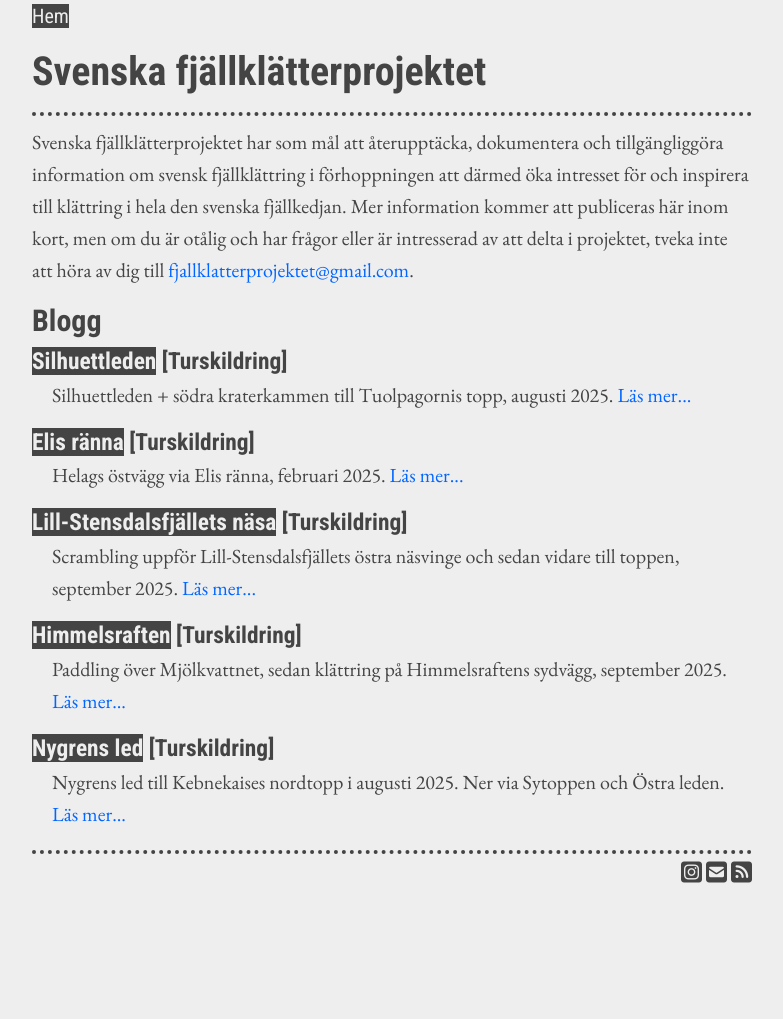
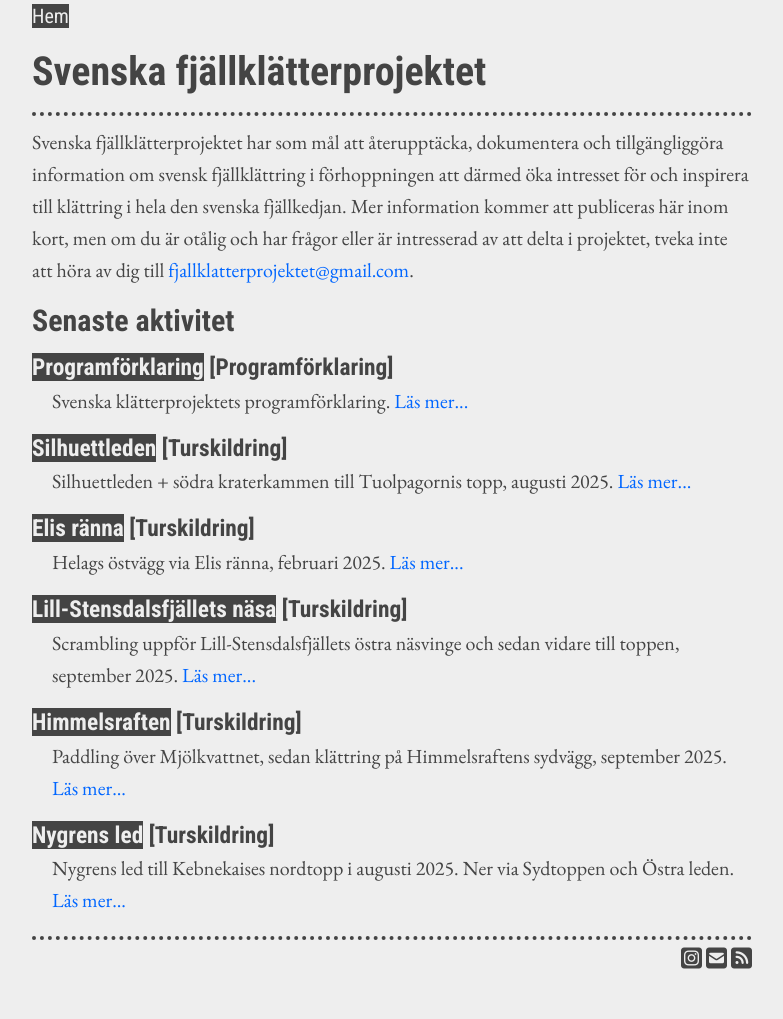
Before and after one commit to fjallklatterprojektet/fjallklatterprojektet.github.io, a Jekyll site: the page built from index.html, in a window 1280 px wide. Shown: the whole page, without its empty margins (248-1031 px from the left). Built offline with Jekyll 4.4.1, drawn with Linux system fonts in a browser that asks for light colours; before the commit the page ends 932 px from its top, so only the background shows below that.

Commit message:
Add post

```diff
--- a/_config.yml
+++ b/_config.yml
@@ -6,3 +6,5 @@ baseurl: ""
 url: "https://fjallklatterprojektet.github.io/"
 plugins:
   - jekyll-feed
+kramdown:
+  footnote_backlink: ""
--- a/_posts/2025-09-07-nygrens_led.md
+++ b/_posts/2025-09-07-nygrens_led.md
@@ -4,7 +4,7 @@ title: Nygrens led
 author: Olle Eriksson
 date: 2025-09-07
 type: Turskildring
-summary: Nygrens led till Kebnekaises nordtopp i augusti 2025. Ner via Sytoppen och Östra leden.
+summary: Nygrens led till Kebnekaises nordtopp i augusti 2025. Ner via Sydtoppen och Östra leden.
 ---
 
 Tidig morgon, 12 augusti 2025. Emellanåt vaknar jag till i några ögonblick och lyssnar uppgivet på dropparna som obönhörligen smattrar mot yttertältet innan jag åter faller i sömn.
--- a/index.html
+++ b/index.html
@@ -5,7 +5,7 @@ title: Svenska fjällklätter&shy;projektet
 
 <p>Svenska fjällklätterprojektet har som mål att återupptäcka, dokumentera och tillgängliggöra information om svensk fjällklättring i förhoppningen att därmed öka intresset för och inspirera till klättring i hela den svenska fjällkedjan. Mer information kommer att publiceras här inom kort, men om du är otålig och har frågor eller är intresserad av att delta i projektet, tveka inte att höra av dig till <a href="mailto:fjallklatterprojektet@gmail.com">fjallklatterprojektet@gmail.com</a>.</p>
 
-<h2>Blogg</h2>
+<h2>Senaste aktivitet</h2>
 <ul>
   {% for item in site.posts %}
   <li>
--- a/style.css
+++ b/style.css
@@ -29,11 +29,14 @@ h1, h2, h3 {
   line-height: 1;
   color: #444;
   margin-top: 0.5em;
-  margin-bottom: -0.2em;
 }
 
-h1 {
+h1, h2 {
   margin-bottom: 0.5em;
+}
+
+h3 {
+  margin-bottom: -0.2em;
 }
 
 h3 a:link {
@@ -166,3 +169,7 @@ hr::before {
   display: block;
   text-align: center;
 }
+
+div.footnotes {
+  font-size: smaller;
+}
```
Also changed, not shown: _posts/2025-09-22-programforklaring.md (added, +27 -0 lines), assets/images/2025-09-22-programforklaring/programforklaring_01.jpg (added).
